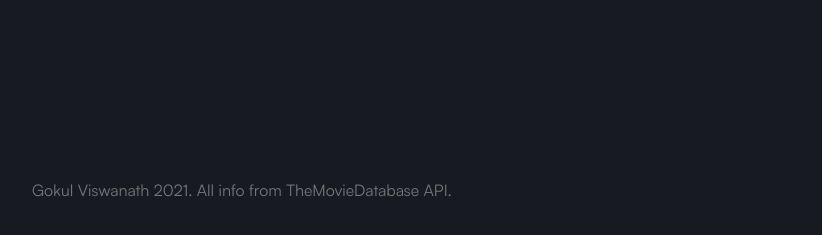
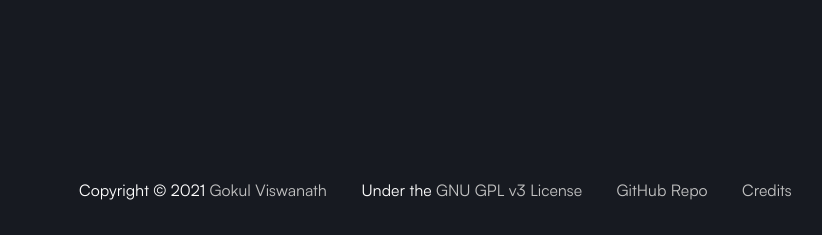
Before and after one commit to 1Gokul/MediaScout, a Flask app: page / in a window 1280 px wide. Shown: the part 949-1184 px from the top of the page, without its empty margins (50-872 px from the left). Before the commit the page ends 1146 px from the top, so only its background shows below. Run offline with Flask 2, Linux system fonts and the light colour scheme; data that the repository does not hold is empty; some libraries are stand-ins or nearby versions; some web fonts are replaced.

Commit message:
Updated footer
Will add credits page soon

```diff
--- a/main.py
+++ b/main.py
@@ -16,7 +16,7 @@ def index():
         "home.html",
         trending_movies=trending_movie_week,
         trending_shows=trending_tv_week,
-        spotlight=spotlight,
+        spotlight=spotlight
     )
 
 
@@ -33,7 +33,7 @@ def movie_home():
         now_playing_movies=now_playing_movies,
         upcoming_movies=upcoming_movies,
         popular_movies=popular_movies,
-        top_rated_movies=top_rated_movies,
+        top_rated_movies=top_rated_movies
     )
 
 
@@ -50,7 +50,7 @@ def tv_home():
         shows_on_the_air=shows_on_the_air,
         shows_airing_today=shows_airing_today,
         popular_shows=popular_shows,
-        top_rated_shows=top_rated_shows,
+        top_rated_shows=top_rated_shows
     )
 
 
--- a/static/css/index.css
+++ b/static/css/layout.css
@@ -69,11 +69,11 @@ body {
     background-size: 20px;
 }
 
-.navbar-dark .navbar-nav .nav-link.active {
+.navbar-dark .navbar-nav .nav-link.active, .footer a {
     color: #c2c2c2;
 }
 
-.navbar-dark .navbar-nav .nav-link.active:hover {
+.navbar-dark .navbar-nav .nav-link.active:hover, .footer a:hover {
     color: #c8e0fc;
 }
 
@@ -236,6 +236,17 @@ main>.container {
     width: 16px;
 }
 
+.footer ul{
+    list-style-type: none;
+}
+
+.footer ul li{
+    display: inline-block;
+    margin: 0 15px;
+}
+
+
+
 
 /* For mobile devices */
 @media only screen and (max-width: 600px) {
@@ -266,4 +277,9 @@ main>.container {
     .flickity-prev-next-button {
         display: none;
     }
+
+    .footer ul li{
+        display: block;
+        margin: 15px 5px;
+    }
 }
--- a/templates/layout.html
+++ b/templates/layout.html
@@ -11,8 +11,7 @@
     <link href="https://cdnjs.cloudflare.com/ajax/libs/mdb-ui-kit/3.4.0/mdb.min.css" rel="stylesheet" />
 
     <!-- Custom CSS -->
-    <link rel="stylesheet" href="{{ url_for('static', filename = 'css/index.css') }}" />
-    <link rel="font" href="{{ url_for('static', filename = 'css/index.css') }}" />
+    <link rel="stylesheet" href="{{ url_for('static', filename = 'css/layout.css') }}" />
 
     <!-- FontAwesome -->
     <link rel="stylesheet" href="https://cdnjs.cloudflare.com/ajax/libs/font-awesome/5.15.3/css/all.min.css"
@@ -90,7 +89,13 @@
 
     <footer class="footer mt-auto py-3 dark-bg">
         <div class="container">
-            <span class="text-muted">Gokul Viswanath 2021. All info from TheMovieDatabase API.</span>
+            <ul class="footer-text">
+                <li>Copyright © 2021 <a href="https://1gokul.github.io/">Gokul Viswanath</a></li>
+                <li>Under the <a href="https://www.gnu.org/licenses/gpl-3.0.en.html">GNU GPL v3 License</a></li>
+                <li><a href="https://github.com/1Gokul/MediaScout">GitHub Repo</a></li>
+                <li><a href="#">Credits</a></li>
+            </ul>
+
         </div>
     </footer>
 
```
